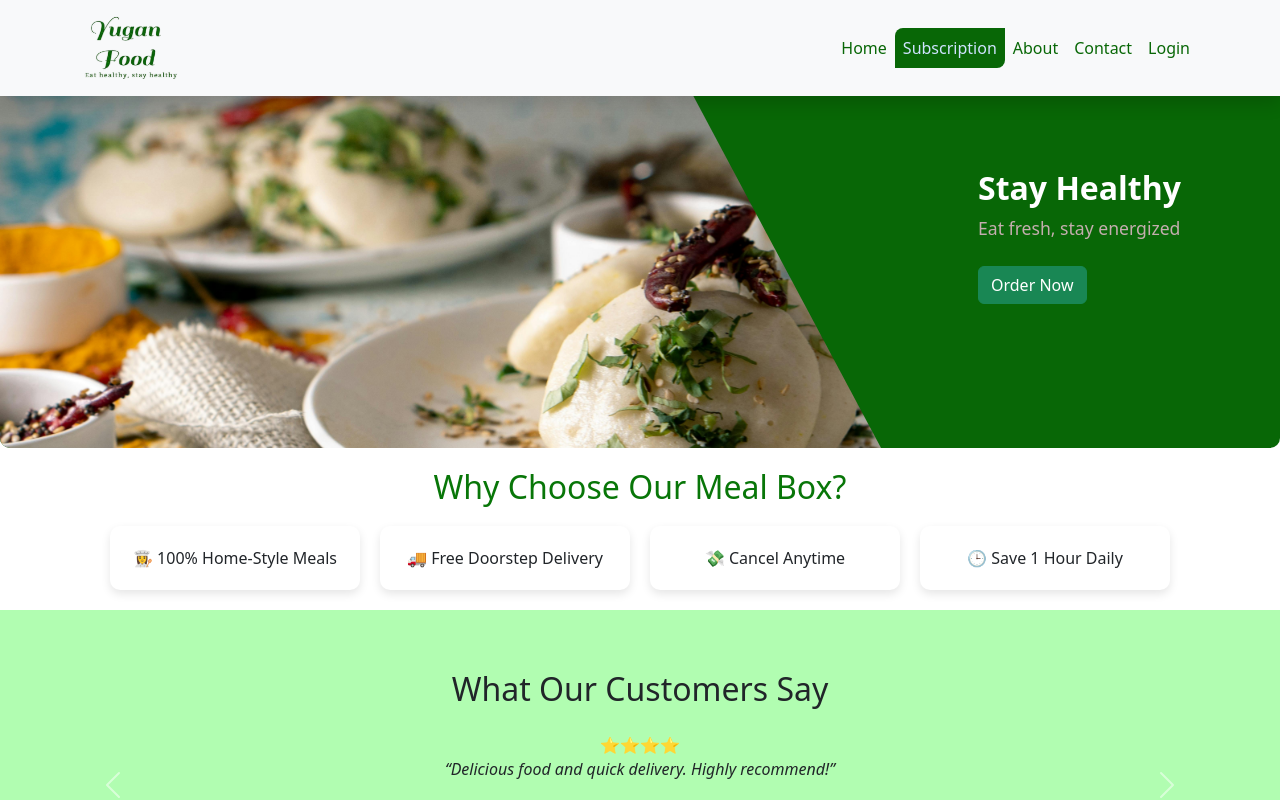
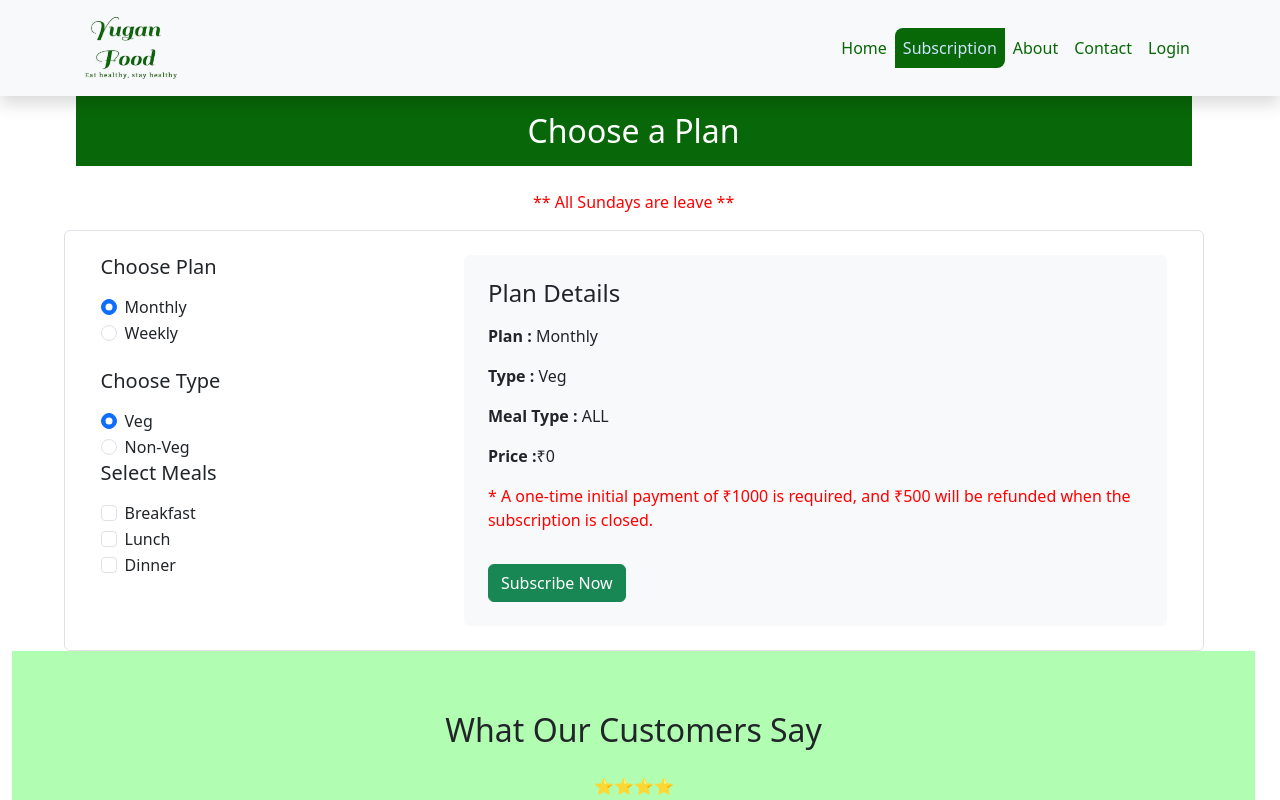
Before and after one commit to pavithra-55/food-subscription-web-app, a React (Vite) app: page /subscription in a window 1280 px wide. Shown: the top 800 px of the page. Built offline with nearby package versions, Linux system fonts and the light colour scheme; no server answers.

Commit message:
Subscription page update

```diff
--- a/src/components/Banner.jsx
+++ b/src/components/Banner.jsx
@@ -3,6 +3,7 @@ import './css/Banner.css';
 import Banner1 from '../assets/img/banner-8.jpg';
 import Banner2 from '../assets/img/banner-6.jpg';
 import Banner3 from '../assets/img/banner-7.jpg';
+
 
 const Banner = () => {
   const BannerImage = [
@@ -10,6 +11,7 @@ const Banner = () => {
     { id: 2, image: Banner2, title: "Fast Delivery", desc: "Hot meals right on time" },
     { id: 3, image: Banner3, title: "Stay Healthy", desc: "Eat fresh, stay energized" }
   ];
+
 
   return (
     <section id="banner" className="mt-5 text-white">
--- /dev/null
+++ b/src/components/Plan.jsx
@@ -0,0 +1,118 @@
+import React, { use, useState } from 'react'
+import './css/Plan.css';
+
+const Plan = () => {
+  const [plan, setPlan] = useState('monthly');
+  const [type, setType] = useState('veg');
+  const [mealType, setMealType] = useState([]);
+
+  const price = {
+    breakfast: 40,
+    lunch: 80,
+    dinner: 70
+  };
+
+  const totalPrices = ()=>{
+    const totalPrice = mealType.reduce((total, meal) => {
+  return total + price[meal];
+}, 0);
+    if(plan === 'monthly' && type==='veg'){
+      return totalPrice*26;
+    }else if(plan === 'monthly' && type==='nonveg'){
+      return totalPrice*26+500;
+    }else if(plan == 'weekly' && type==='veg'){
+      return totalPrice*6;
+    }else if(plan==='weekly' && type==='nonveg'){
+      return totalPrice*6+200;
+    }
+  }
+  const handleMealChange = (e) =>{
+    const {value , checked} = e.target;
+    if(checked){
+      setMealType([...mealType, value]);
+    }else{
+      setMealType(mealType.filter((meal)=>meal !== value));
+    }
+
+  }
+  const capitalize = (text) => {
+  return text.charAt(0).toUpperCase() + text.slice(1);
+};
+
+  return (
+    <div className='mt-5' id='plan'>
+     <div className='container'>
+       <h2 className='mb-4'>Choose a Plan</h2>
+      <p className='sunday-leave'>** All Sundays are leave **</p>
+      <div className='row border p-4 rounded'>
+        <div className='col-md-4'>
+          {/* plan */}
+          <div className="mb-4">
+            <h5 className='mb-3'>Choose Plan</h5>
+            <div className="form-check">
+              <input type='radio' name='monthly' value='monthly' checked={plan === 'monthly'} onChange={(e)=>setPlan(e.target.value)} className="form-check-input" />
+              <label className='form-check-label'>Monthly</label>
+            </div>
+            <div className="form-check">
+              <input type='radio' name='weekly' value='weekly' checked={plan==='weekly'} onChange={(e)=>setPlan(e.target.value)} className='form-check-input' />
+              <label className='form-check-label'>Weekly</label>
+            </div>
+          </div>
+          {/* Type */}
+          <div>
+            <h5 className="mb-3">Choose Type</h5>
+            <div className="form-check">
+              <input type='radio' name='veg' value='veg' checked={type==='veg'} onChange={(e)=>setType(e.target.value)} className='form-check-input'/>
+              <label className='form-check-label'>Veg</label>
+            </div>
+            <div className="form-check">
+              <input type='radio' name='nonveg' value='nonveg' checked={type==='nonveg'} onChange={(e)=>setType(e.target.value)} className='form-check-input'/>
+              <label className='form-check-label'>Non-Veg</label>
+            </div>
+          </div>
+
+          {/*meals type*/}
+          <div>
+            <h5 className='mb-3'>Select Meals</h5>
+            <div className="form-check">
+              <input type='checkbox' className='form-check-input' name='breakfast' value='breakfast' onChange={handleMealChange}/>
+              <label className='form-check-label'>Breakfast</label>
+            </div>
+            <div className="form-check">
+              <input type='checkbox' className='form-check-input' name='lunch' value='lunch' onChange={handleMealChange}/>
+              <label className='form-check-label'>Lunch</label>
+            </div>
+            <div className="form-check">
+              <input type='checkbox' className='form-check-input' name='dinner' value='dinner' onChange={handleMealChange}/>
+              <label className='form-check-label'>Dinner</label>
+            </div>
+
+
+          </div>
+
+
+        </div>
+        <div className='col-md-8'>
+          <div className='p-4 bg-light rounded'>
+            <h4 className="mb-3">Plan Details</h4>
+            <p><strong>Plan :</strong> {capitalize(plan)}</p>
+            <p><strong>Type :</strong> {capitalize(type)}</p>
+            <p><strong>Meal Type :</strong> {mealType.length?mealType.map(capitalize).join(' + '):'ALL'}</p>
+
+            <p><strong>Price :</strong>₹{totalPrices()}</p>
+
+            <p style={{color:'red'}}>* A one-time initial payment of ₹1000 is required, and ₹500 will be refunded when the subscription is closed.</p>
+
+            <button className="btn btn-success mt-3">
+                Subscribe Now
+              </button>
+          </div>
+        </div>
+      </div>
+
+     </div>
+    </div>
+  )
+}
+
+export default Plan
--- /dev/null
+++ b/src/components/css/Plan.css
@@ -0,0 +1,23 @@
+#subscriptionSection{
+    width: 100%;
+}
+
+#plan{
+    margin: 0 auto;
+    width: 100%;
+    margin-top: 10px;
+    padding-top: 3rem !important;
+
+}
+
+#plan h2{
+    text-align: center;
+    background-color: #086708;
+    color: #fff;
+    margin-bottom: 20px;
+    padding: 1rem;
+}
+#plan .sunday-leave{
+    text-align: center;
+    color: red;
+}
--- a/src/pages/Subscription.jsx
+++ b/src/pages/Subscription.jsx
@@ -1,15 +1,18 @@
 import Banner from "../components/Banner";
 import BestFood from "../components/BestFood";
+import Plan from "../components/Plan";
 import Testimonial from "../components/Testimonial";
 import WhyChoose from "../components/WhyChoose";
 
 
+
 export default function Subscription() {
     return (
-        <section id="subscriptionSection">
-            <Banner />
+        <section id="subscriptionSection" className="container-fluid">
+
+            <Plan />
+            <Testimonial />
             <WhyChoose />
-            <Testimonial />
             <BestFood />
 
         </section>
```
